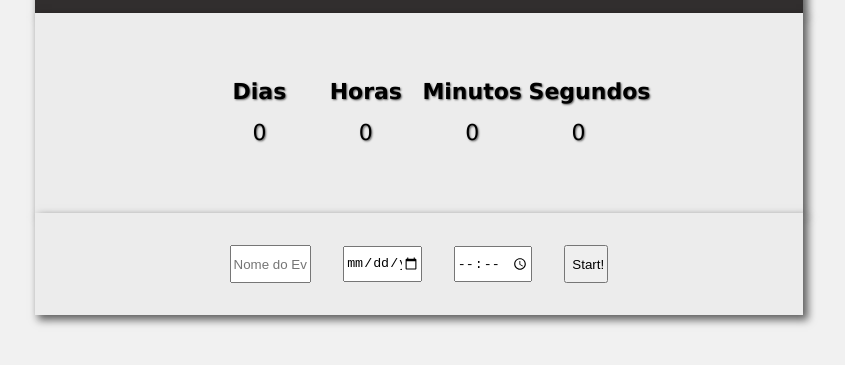
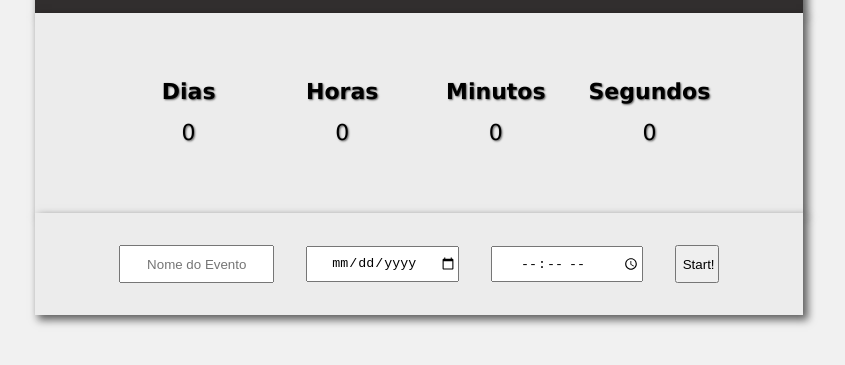
Before and after one commit to MatheusGamasG/florinpopapps, a plain HTML site: page CountdownTimer/index.html in a window 1280 px wide. Shown: the part 57-422 px from the top of the page, without its empty margins (221-1066 px from the left). Drawn offline with Linux system fonts and the light colour scheme.

Commit message:
Adjusting countdown

```diff
--- a/CountdownTimer/index.css
+++ b/CountdownTimer/index.css
@@ -34,9 +34,9 @@ html {
 
 .main-container__countdown {
     display:inline-block;
-    width: 100px;
+    width: 20%;
     height:100px;
-    margin: 1rem 0.2rem;
+    margin: 0;
     padding:0;
     text-align:center;
 }
@@ -70,7 +70,7 @@ html {
 
 .input-container input {
     margin:1rem;
-    width:10%;
+    width:20%;
     text-align:center;
     height:2rem;
 }
```
